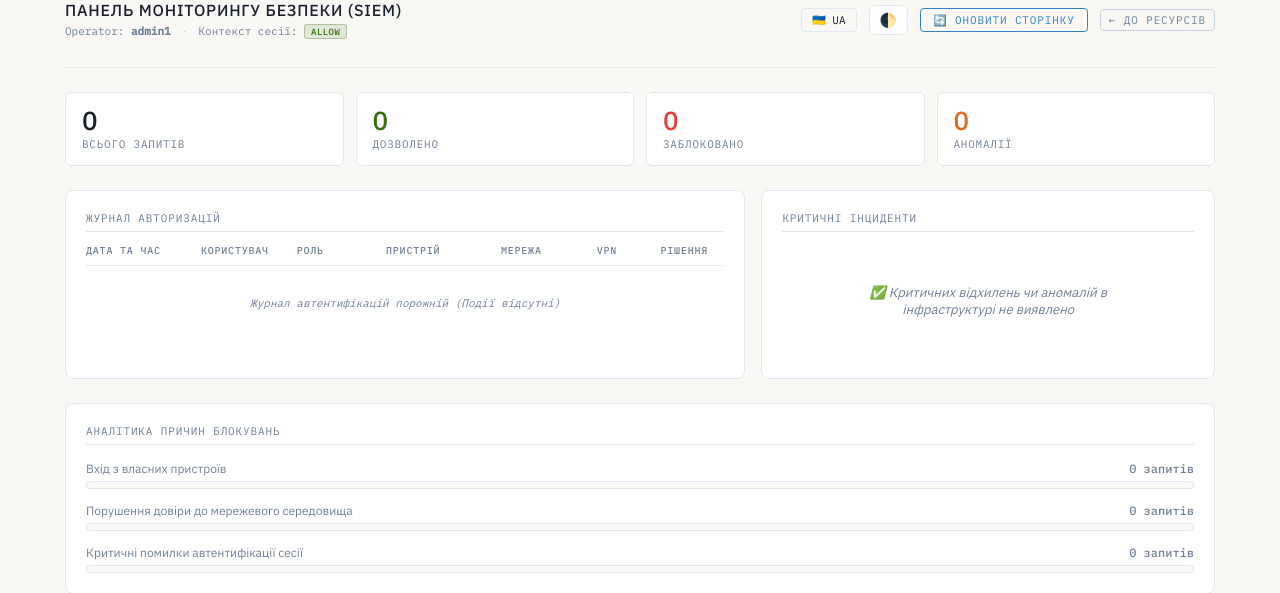
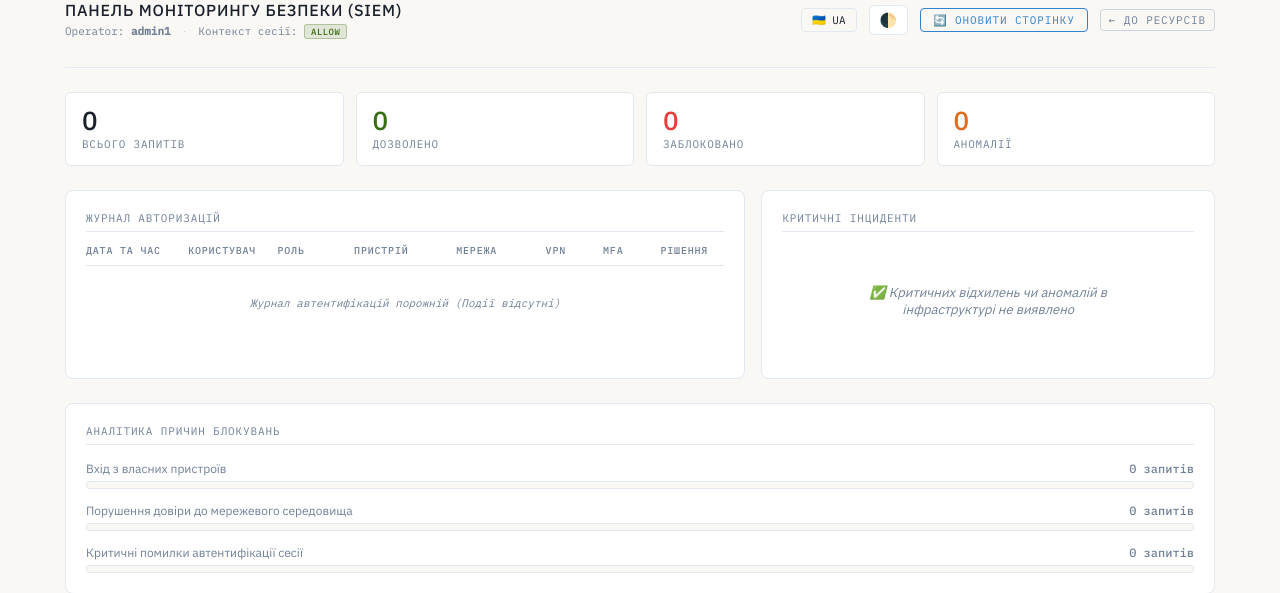
Before and after one commit to kettycollins/ZTAC, a Flask app: page /admin/dashboard in a window 1280 px wide. Shown: the top 593 px of the page. Run offline with Flask 3, Linux system fonts and the light colour scheme; a user stored in the database is signed in.

Commit message:
loggs updated to include MFA

```diff
--- a/app.py
+++ b/app.py
@@ -146,12 +146,11 @@
                     log_event(
                         username,
                         user["role"],
-                        device,
-                        network,
-                        vpn,
-                        "DENY",
+                        device_status,
+                        network, vpn_status,
+                        mfa_verified, "ALLOW",
                         score,
-                        reason,
+                        reason
                     )
 
                     user_data = {
--- a/logging_utils.py
+++ b/logging_utils.py
@@ -1,4 +1,5 @@
 import json
+import os
 from datetime import datetime
 
 LOG_FILE = "logs/access_logs.json"
@@ -23,16 +24,23 @@
 
     # Формування розширеного запису логу (Додано параметр vpn)
     log_entry = {
-        "timestamp": datetime.now().isoformat(),
+        "timestamp": datetime.utcnow().isoformat() + "Z",
         "username": username,
         "role": role,
-        "context": {"device": device, "network": network, "vpn": vpn},
+        "context": {
+            "device": device,
+            "network": network,
+            "vpn": vpn,
+            "mfa": "yes" if mfa else "no"
+        },
         "security_metrics": {
-            "trust_score": trust_score,
             "decision": decision,
-            "reason": reason,
+            "trust_score": score,
+            "reason": reason
         },
-        "incident_response": {"suspicious_flag": suspicious_flag},
+        "incident_response": {
+            "suspicious_flag": True if decision == "DENY" else False
+        }
     }
 
     # Читання існуючих логів
--- a/templates/admin_dashboard.html
+++ b/templates/admin_dashboard.html
@@ -324,20 +324,21 @@
                     <table class="log-table">
                         <thead>
                             <tr>
-                                <th style="width: 18%;">{{ t.dash_th_time }}</th>
-                                <th style="width: 15%;">{{ t.dash_th_user }}</th>
-                                <th style="width: 14%;">{{ t.dash_th_role }}</th>
-                                <th style="width: 18%;">{{ t.dash_th_device }}</th>
-                                <th style="width: 15%;">{{ t.dash_th_network }}</th>
-                                <th style="width: 10%;">{{ t.dash_th_vpn }}</th>
+                                <th style="width: 16%;">{{ t.dash_th_time }}</th>
+                                <th style="width: 14%;">{{ t.dash_th_user }}</th>
+                                <th style="width: 12%;">{{ t.dash_th_role }}</th>
+                                <th style="width: 16%;">{{ t.dash_th_device }}</th>
+                                <th style="width: 14%;">{{ t.dash_th_network }}</th>
+                                <th style="width: 9%;">{{ t.dash_th_vpn }}</th>
+                                <th style="width: 9%;">MFA</th>
                                 <th style="width: 10%;">{{ t.dash_th_decision }}</th>
                             </tr>
                         </thead>
                         <tbody id="logs-tbody">
                             {% if logs %}
                             {% for log in logs[:8] %}
-                            <tr {% if log.incident_response.suspicious_flag %}style="background: rgba(225, 110, 110, 0.05); font-weight: 500;"
-                                {% endif %}>
+                            <tr {% if log.incident_response.suspicious_flag
+                                %}style="background: rgba(225, 110, 110, 0.05); font-weight: 500;" {% endif %}>
                                 <td>{{ log.timestamp[:19].replace('T', ' ') }}</td>
                                 <td><strong>{{ log.username }}</strong></td>
                                 <td><span class="role-pill">{{ log.role | uppercase }}</span></td>
@@ -373,6 +374,14 @@
                                 </td>
 
                                 <td>
+                                    {% if log.context.mfa == 'yes' or log.context.mfa == true %}
+                                    {{ t.opt_mfa_yes if t.opt_mfa_yes else 'ON' }}
+                                    {% else %}
+                                    {{ t.opt_mfa_no if t.opt_mfa_no else 'OFF' }}
+                                    {% endif %}
+                                </td>
+
+                                <td>
                                     {% if log.security_metrics.decision == 'ALLOW' %}
                                     <span class="pill pill-allow">ALLOW</span>
                                     {% elif log.security_metrics.decision == 'LIMITED' %}
@@ -385,7 +394,7 @@
                             {% endfor %}
                             {% else %}
                             <tr>
-                                <td colspan="7" style="text-align: center; color: var(--text-muted); padding: 30px; font-style: italic;">
+                                <td colspan="8" style="text-align: center; color: var(--text-muted); padding: 30px; font-style: italic;">
                                     {{ t.dash_log_empty }}
                                 </td>
                             </tr>
```
